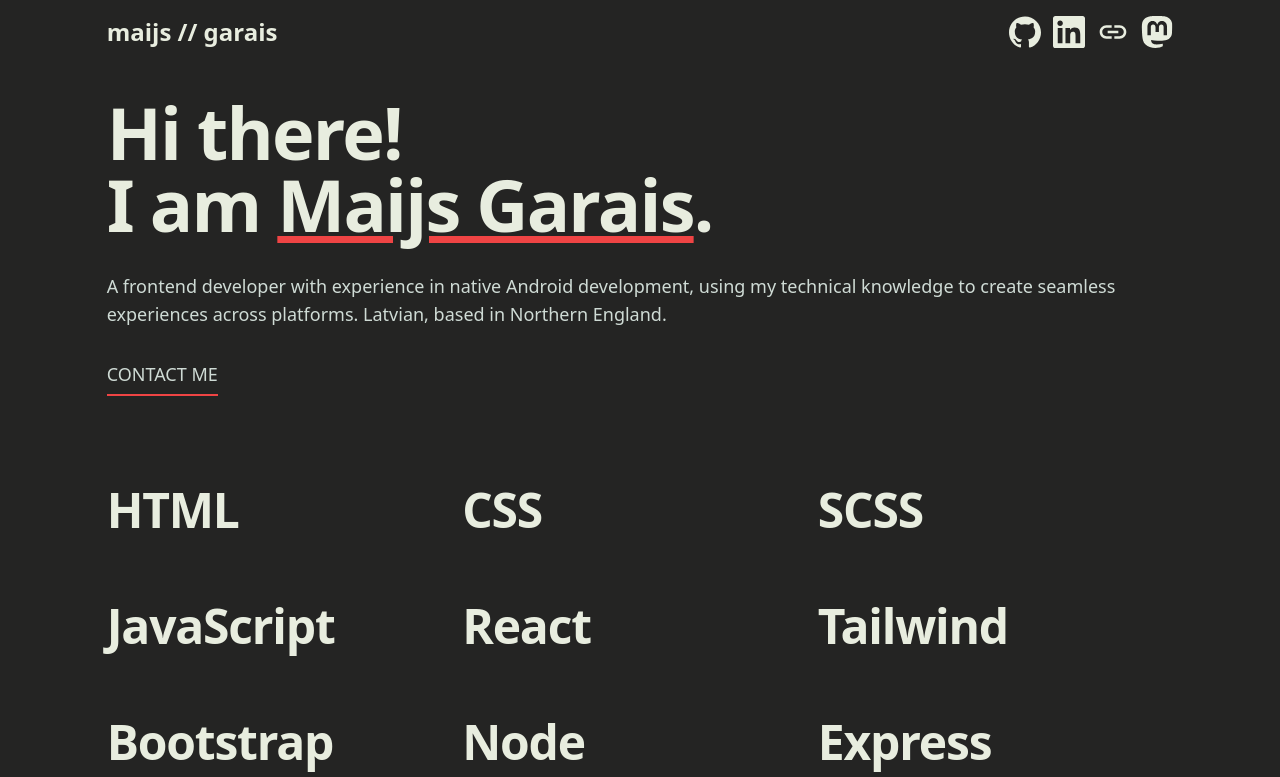
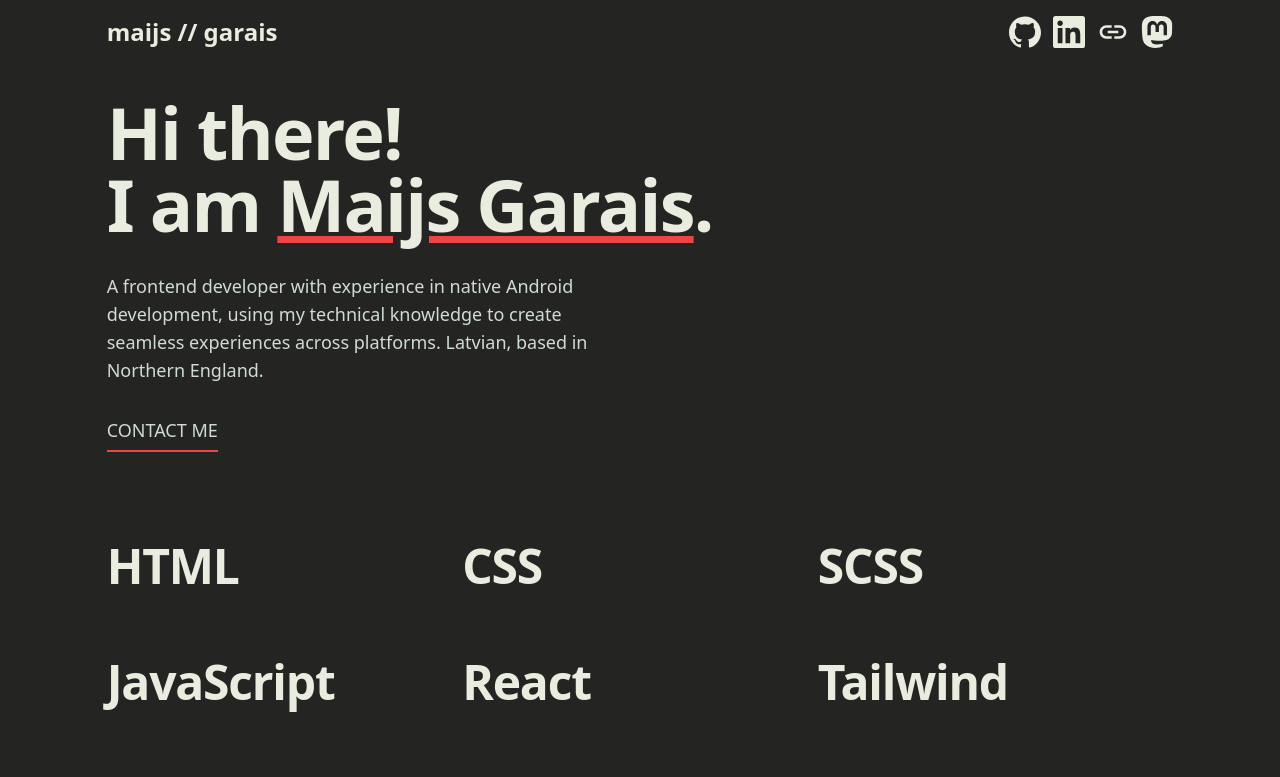
Before and after one commit to mai-soup/portfolio, a React (Vite) app: page / in a window 1280 px wide. Shown: the top 777 px of the page. Built offline with nearby package versions, Linux system fonts and the light colour scheme; a small style sheet from the web is missing.

Commit message:
adjust spacing on desktop, add smooth scroll

```diff
--- a/src/BioSection.jsx
+++ b/src/BioSection.jsx
@@ -8,7 +8,7 @@
         <br />I am{" "}
         <span className="underline decoration-light-red">Maijs Garais</span>.
       </h1>
-      <p className="mb-8">
+      <p className="mb-8 md:w-1/2">
         A frontend developer with experience in native Android development,
         using my technical knowledge to create seamless experiences across
         platforms. Latvian, based in Northern England.
--- a/src/TechSection.jsx
+++ b/src/TechSection.jsx
@@ -4,7 +4,10 @@
   return (
     <div className="py-8 flex flex-row w-full flex-wrap justify-evenly text-center md:text-left">
       {skills.map(skill => (
-        <div className="flex-1 basis-full md:basis-1/3 my-4" key={skill.title}>
+        <div
+          className="flex-1 basis-full md:basis-1/2 lg:basis-1/3 my-4"
+          key={skill.title}
+        >
           <h3 className="my-3">{skill.title}</h3>
           {/* <p className="body-text text-light-grey">
             {skill.years} Years Experience
--- a/src/index.css
+++ b/src/index.css
@@ -49,3 +49,7 @@
   overflow-x: hidden;
   width: 100%;
 }
+
+html {
+  @apply scroll-smooth;
+}
```
